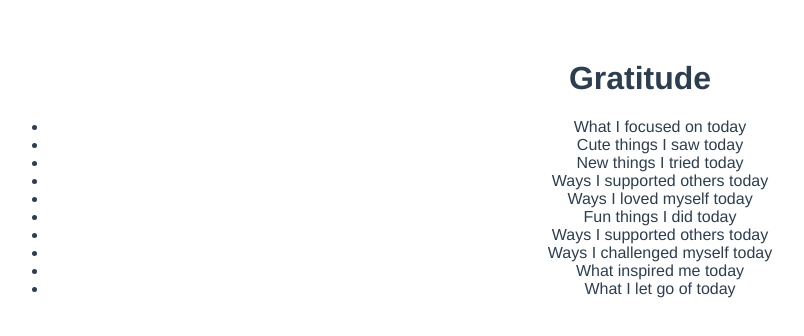
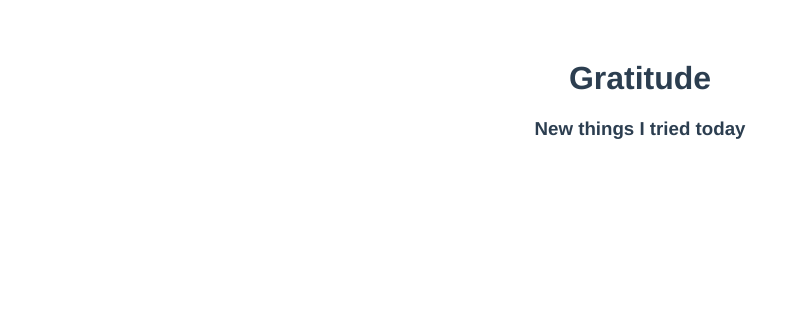
Before and after one commit to mykecameron/gratitude, a Vue app: page / in a window 1280 px wide. Shown: the top 336 px of the page, without its empty margins (0-804 px from the left). Built offline with nearby package versions, Linux system fonts and the light colour scheme.

Commit message:
display random prompt

```diff
--- a/src/components/Gratitude.vue
+++ b/src/components/Gratitude.vue
@@ -1,9 +1,5 @@
 <template>
-  <ul>
-    <li v-for="prompt in prompts" :key="prompt">
-      {{ prompt.text }}
-    </li>
-  </ul>
+  <h3>{{currentPrompt.text}}</h3>
 </template>
 
 <script>
@@ -11,7 +7,15 @@ export default {
   name: 'Gratitude',
   props: {
     prompts: Array
-  }
+  },
+  computed: {
+    currentPrompt() {
+      return this.prompts[this.randomPromptIndex];
+    },
+    randomPromptIndex() {
+      return Math.floor(Math.random() * this.prompts.length);
+    },
+  },
 }
 </script>
 
```
